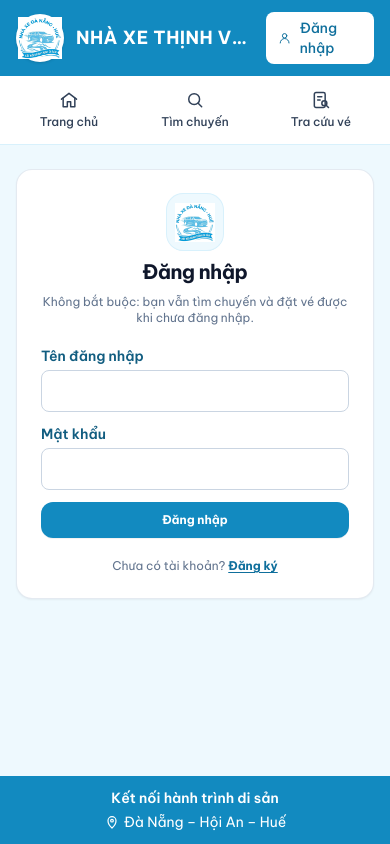
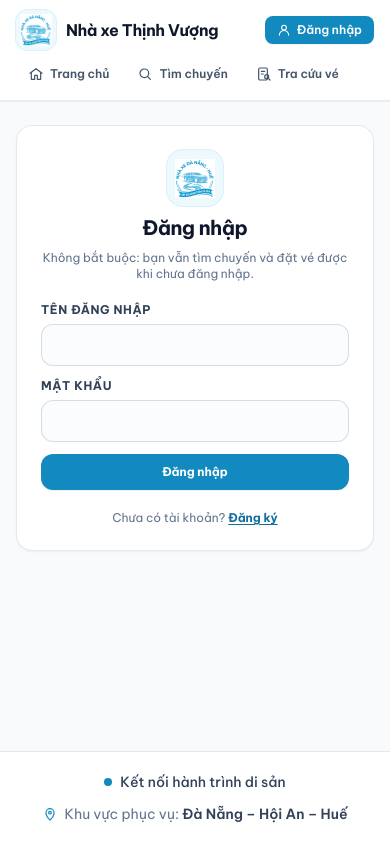
Before and after one commit to NhanLe134/QLQTKD_Nhom09_VeXeWeb, a React (Vite) app in the folder frontend/: page /dang-nhap in a window 390 px wide. Built offline with nearby package versions, Linux system fonts and the light colour scheme.

Commit message:
AnhThu: Commit Giao dien: Layout, Header, Modal va QR Payment

```diff
--- a/frontend/src/components/FormField.tsx
+++ b/frontend/src/components/FormField.tsx
@@ -10,25 +10,25 @@ type Props = Omit<InputHTMLAttributes<HTMLInputElement>, 'id'> & {
 export default function FormField({ id, label, error, hint, ...inputProps }: Props) {
   const describedBy = error ? `${id}-error` : hint ? `${id}-hint` : undefined
   return (
-    <div className="space-y-1">
-      <label htmlFor={id} className="block text-sm font-semibold text-brand-800">
+    <div className="space-y-1.5">
+      <label htmlFor={id} className="block text-xs font-bold uppercase tracking-wider text-slate-700">
         {label}
       </label>
       <input
         id={id}
         aria-invalid={error ? true : undefined}
         aria-describedby={describedBy}
-        className={`w-full rounded-lg border px-3 py-2 text-base outline-none focus:ring-2 focus:ring-brand-400 ${
-          error ? 'border-red-500' : 'border-slate-300'
+        className={`w-full rounded-xl border bg-slate-50/60 px-3.5 py-2.5 text-sm font-medium text-slate-900 outline-none transition-all focus:border-brand-500 focus:bg-white focus:ring-3 focus:ring-brand-100 disabled:bg-slate-100 ${
+          error ? 'border-rose-400 bg-rose-50/30' : 'border-slate-300/80 hover:border-slate-400'
         }`}
         {...inputProps}
       />
       {error ? (
-        <p id={`${id}-error`} className="text-sm text-red-600">
+        <p id={`${id}-error`} className="text-xs font-semibold text-rose-600">
           {error}
         </p>
       ) : hint ? (
-        <p id={`${id}-hint`} className="text-sm text-slate-500">
+        <p id={`${id}-hint`} className="text-xs text-slate-500">
           {hint}
         </p>
       ) : null}
--- a/frontend/src/components/Header.tsx
+++ b/frontend/src/components/Header.tsx
@@ -17,44 +17,90 @@ const NAV_ITEMS: NavItem[] = [
 const CUSTOMER_ITEM: NavItem = { to: '/ve-cua-toi', label: 'Vé của tôi', icon: TicketIcon }
 
 function navClassName({ isActive }: { isActive: boolean }): string {
-  // Điện thoại: icon trên, chữ dưới, các ô chia đều; màn hình rộng: icon bên trái chữ
   const base =
-    'flex flex-col items-center gap-1 rounded-lg px-1 py-1.5 text-center text-xs font-medium transition-colors md:flex-row md:gap-3 md:px-3 md:py-2.5 md:text-left md:text-sm'
+    'flex items-center gap-1.5 rounded-xl px-3 py-1.5 text-xs font-semibold transition-all duration-150 sm:text-sm sm:px-3.5 sm:py-2'
   return isActive
-    ? `${base} bg-brand-100 text-brand-800 shadow-sm`
-    : `${base} text-slate-700 hover:bg-brand-50 hover:text-brand-700`
+    ? `${base} bg-brand-50 text-brand-700 shadow-2xs ring-1 ring-brand-200/80`
+    : `${base} text-slate-600 hover:bg-slate-100 hover:text-slate-900`
 }
 
 /**
- * Thanh trên (logo, tài khoản) và menu chính. Trả về hai khối để Layout xếp:
- * điện thoại menu nằm ngang dưới thanh trên, màn hình rộng menu nằm dọc bên trái.
+ * Thanh điều hướng chính (Header):
+ * Hiển thị logo, menu điều hướng và trạng thái tài khoản.
  */
 export default function Header() {
   const { user, logout } = useAuth()
-  const items = user?.vai_tro === 'KHACH' ? [NAV_ITEMS[0], NAV_ITEMS[1], CUSTOMER_ITEM, NAV_ITEMS[2]] : NAV_ITEMS
+  // Đã đăng nhập tài khoản khách: hiển thị "Vé của tôi", ẩn "Tra cứu vé". Chưa đăng nhập: hiển thị "Tra cứu vé".
+  const items = user?.vai_tro === 'KHACH' ? [NAV_ITEMS[0], NAV_ITEMS[1], CUSTOMER_ITEM] : NAV_ITEMS
 
   return (
-    <>
-      <header className="bg-brand-600 text-white shadow-md [grid-area:header]">
-        <div className="flex items-center justify-between gap-3 px-4 py-3 md:px-6">
-          <Link to="/" className="flex min-w-0 items-center gap-3">
-            {/* Logo nền trắng: đặt trong khung tròn trắng cho hợp thanh xanh */}
-            <span className="flex h-12 w-12 shrink-0 items-center justify-center rounded-full bg-white p-0.5 shadow-sm">
-              <BrandLogo className="h-full w-full" />
-            </span>
-            <span className="truncate text-lg font-bold tracking-wide uppercase md:text-xl">{APP_NAME}</span>
-          </Link>
-          <div className="flex min-w-0 items-center gap-3 text-sm font-medium">
+    <header className="sticky top-0 z-40 border-b border-slate-200/80 bg-white/95 backdrop-blur-md shadow-2xs">
+      <div className="mx-auto max-w-6xl px-4 sm:px-6 lg:px-8">
+        <div className="flex flex-col gap-2 py-2.5 md:h-16 md:flex-row md:items-center md:justify-between md:gap-4 md:py-0">
+          <div className="flex items-center justify-between">
+            <Link to="/" className="flex items-center gap-2.5">
+              <span className="flex h-10 w-10 shrink-0 items-center justify-center rounded-xl bg-brand-50 p-1 ring-1 ring-brand-100 shadow-2xs">
+                <BrandLogo className="h-full w-full object-contain" />
+              </span>
+              <span className="text-base font-bold tracking-tight text-slate-900 sm:text-lg">
+                {APP_NAME}
+              </span>
+            </Link>
+
+            {/* Tài khoản trên mobile */}
+            <div className="flex items-center gap-2 md:hidden">
+              {user ? (
+                <div className="flex items-center gap-2 text-xs">
+                  <span className="flex max-w-[100px] items-center gap-1 truncate rounded-full bg-slate-100 px-2 py-1 font-medium text-slate-700">
+                    <UserIcon className="h-3.5 w-3.5 shrink-0 text-brand-600" />
+                    <span className="truncate">{user.ho_ten}</span>
+                  </span>
+                  <button
+                    type="button"
+                    onClick={logout}
+                    className="rounded-lg border border-slate-200 px-2 py-1 text-xs font-semibold text-slate-600 hover:bg-red-50 hover:text-red-600"
+                  >
+                    Đăng xuất
+                  </button>
+                </div>
+              ) : (
+                <NavLink
+                  to="/dang-nhap"
+                  className="flex items-center gap-1.5 rounded-lg bg-brand-600 px-3 py-1.5 text-xs font-semibold text-white shadow-2xs hover:bg-brand-700"
+                >
+                  <UserIcon className="h-3.5 w-3.5" />
+                  Đăng nhập
+                </NavLink>
+              )}
+            </div>
+          </div>
+
+          {/* Menu chính */}
+          <nav aria-label="Menu chính" className="min-w-0">
+            <ul className="flex items-center justify-start gap-1 overflow-x-auto py-0.5 md:justify-center">
+              {items.map((item) => (
+                <li key={item.to} className="shrink-0">
+                  <NavLink to={item.to} end={item.end} className={navClassName}>
+                    <item.icon className="h-4 w-4 shrink-0" />
+                    <span>{item.label}</span>
+                  </NavLink>
+                </li>
+              ))}
+            </ul>
+          </nav>
+
+          {/* Tài khoản trên desktop */}
+          <div className="hidden items-center gap-3 md:flex">
             {user ? (
               <>
-                <span className="flex min-w-0 items-center gap-2">
-                  <UserIcon className="h-7 w-7 shrink-0 rounded-full bg-white p-1 text-brand-600" />
-                  <span className="max-w-[7rem] truncate sm:max-w-none">{user.ho_ten}</span>
+                <span className="flex items-center gap-2 rounded-full bg-slate-100 px-3 py-1.5 text-sm font-medium text-slate-800">
+                  <UserIcon className="h-4 w-4 shrink-0 text-brand-600" />
+                  <span className="max-w-[140px] truncate">{user.ho_ten}</span>
                 </span>
                 <button
                   type="button"
                   onClick={logout}
-                  className="rounded-lg border border-white/60 px-3 py-1.5 hover:bg-white/15"
+                  className="rounded-xl border border-slate-200 px-3 py-1.5 text-xs font-semibold text-slate-600 transition-colors hover:border-red-200 hover:bg-red-50 hover:text-red-600"
                 >
                   Đăng xuất
                 </button>
@@ -62,7 +108,7 @@ export default function Header() {
             ) : (
               <NavLink
                 to="/dang-nhap"
-                className="flex items-center gap-2 rounded-lg bg-white px-3 py-1.5 text-brand-700 hover:bg-brand-50"
+                className="flex items-center gap-2 rounded-xl bg-brand-600 px-4 py-2 text-sm font-semibold text-white shadow-xs transition-all hover:bg-brand-700 active:scale-[0.98]"
               >
                 <UserIcon className="h-4 w-4" />
                 Đăng nhập
@@ -70,22 +116,7 @@ export default function Header() {
             )}
           </div>
         </div>
-      </header>
-      <nav
-        aria-label="Menu chính"
-        className="min-w-0 border-b border-brand-100 bg-white [grid-area:nav] md:border-r md:border-b-0"
-      >
-        <ul className="grid auto-cols-fr grid-flow-col gap-1 px-2 py-2 md:flex md:flex-col md:gap-2 md:px-3 md:py-5">
-          {items.map((item) => (
-            <li key={item.to}>
-              <NavLink to={item.to} end={item.end} className={navClassName}>
-                <item.icon className="h-5 w-5 md:h-6 md:w-6" />
-                {item.label}
-              </NavLink>
-            </li>
-          ))}
-        </ul>
-      </nav>
-    </>
+      </div>
+    </header>
   )
 }
--- a/frontend/src/components/Layout.tsx
+++ b/frontend/src/components/Layout.tsx
@@ -4,26 +4,27 @@ import { APP_TAGLINE, SERVICE_AREA } from '../utils/constants'
 import Header from './Header'
 import { PinIcon } from './icons'
 
-// Điện thoại: thanh trên → menu ngang → nội dung → chân trang.
-// Màn hình rộng (md): menu dọc bên trái, nội dung bên phải.
 export default function Layout() {
   return (
-    <div
-      className="grid min-h-screen grid-cols-[minmax(0,1fr)] grid-rows-[auto_auto_1fr_auto] text-slate-900 [grid-template-areas:'header'_'nav'_'main'_'footer'] md:grid-cols-[220px_minmax(0,1fr)] md:grid-rows-[auto_1fr_auto] md:[grid-template-areas:'header_header'_'nav_main'_'nav_footer']"
-    >
+    <div className="flex min-h-screen flex-col bg-slate-50 text-slate-800 antialiased">
       <Header />
-      <main className="min-w-0 px-4 py-6 [grid-area:main] md:px-8">
+      <main className="flex-1 w-full px-4 py-6 sm:px-6 md:py-8 lg:px-8">
         <div className="mx-auto max-w-5xl">
           <Outlet />
         </div>
       </main>
-      <footer className="bg-brand-600 px-4 py-3 text-sm text-white [grid-area:footer] md:px-8">
-        <div className="mx-auto flex max-w-5xl flex-col items-center gap-1 sm:flex-row sm:justify-between">
-          <span className="font-semibold">{APP_TAGLINE}</span>
-          <span className="flex items-center gap-1">
-            <PinIcon className="h-4 w-4" />
-            {SERVICE_AREA}
-          </span>
+      <footer className="mt-auto border-t border-slate-200 bg-white py-5 px-4 text-sm text-slate-600 sm:px-6 lg:px-8">
+        <div className="mx-auto flex max-w-5xl flex-col items-center justify-between gap-3 text-center sm:flex-row sm:text-left">
+          <div className="flex items-center gap-2 font-medium text-slate-700">
+            <span className="h-2 w-2 rounded-full bg-brand-600" aria-hidden="true" />
+            <span>{APP_TAGLINE}</span>
+          </div>
+          <div className="flex items-center gap-1.5 text-slate-500">
+            <PinIcon className="h-4 w-4 text-brand-600" />
+            <span>
+              Khu vực phục vụ: <strong className="font-semibold text-slate-700">{SERVICE_AREA}</strong>
+            </span>
+          </div>
         </div>
       </footer>
     </div>
```
Also changed, not shown: frontend/src/components/ExchangeModal.tsx (+58 -58 lines), frontend/src/components/HoldCountdown.tsx (+10 -6 lines), frontend/src/components/PaymentMethodPicker.tsx (+23 -17 lines), frontend/src/components/QrSePayPanel.tsx (+23 -21 lines), 1 other file (tests, documents, lock files or other folders).
